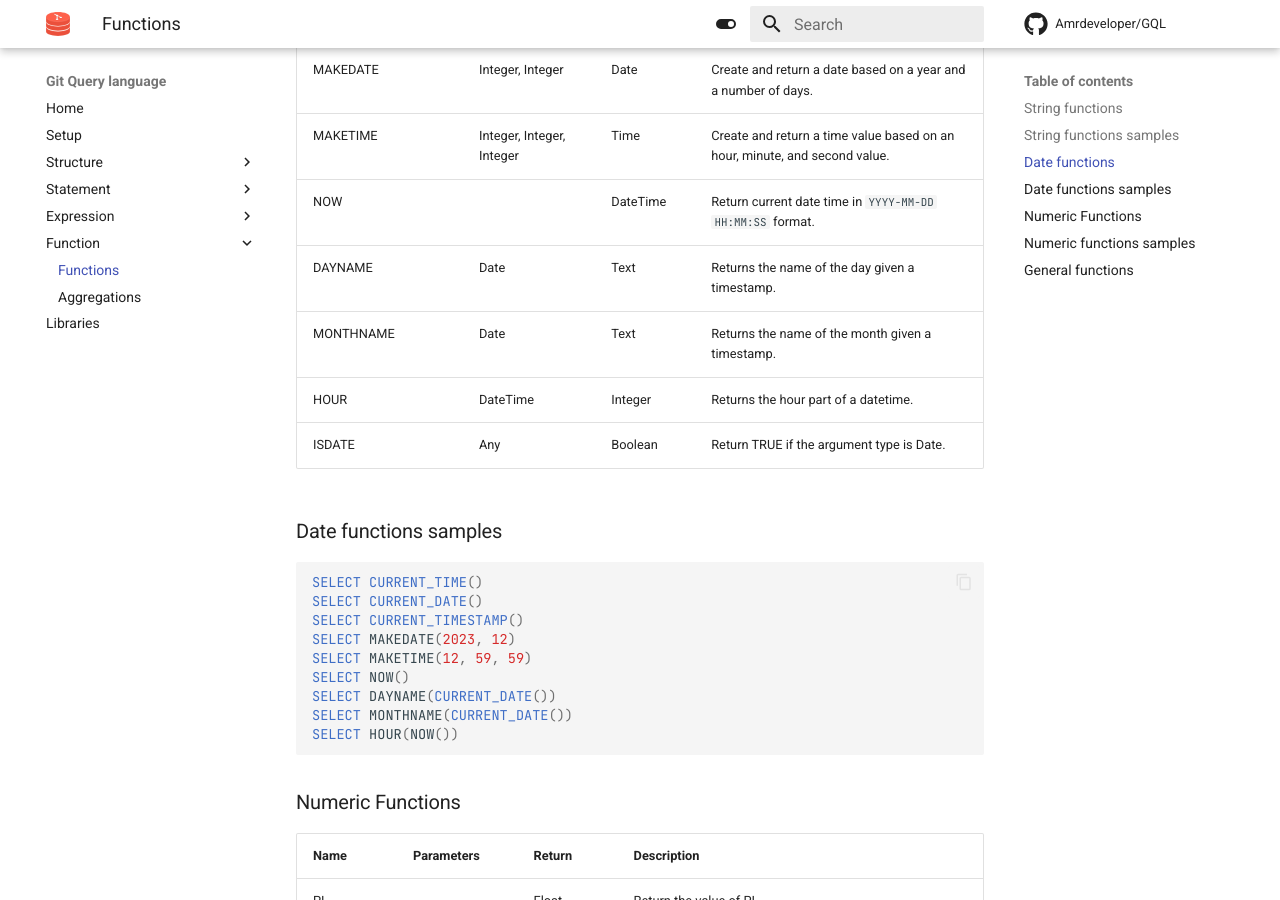
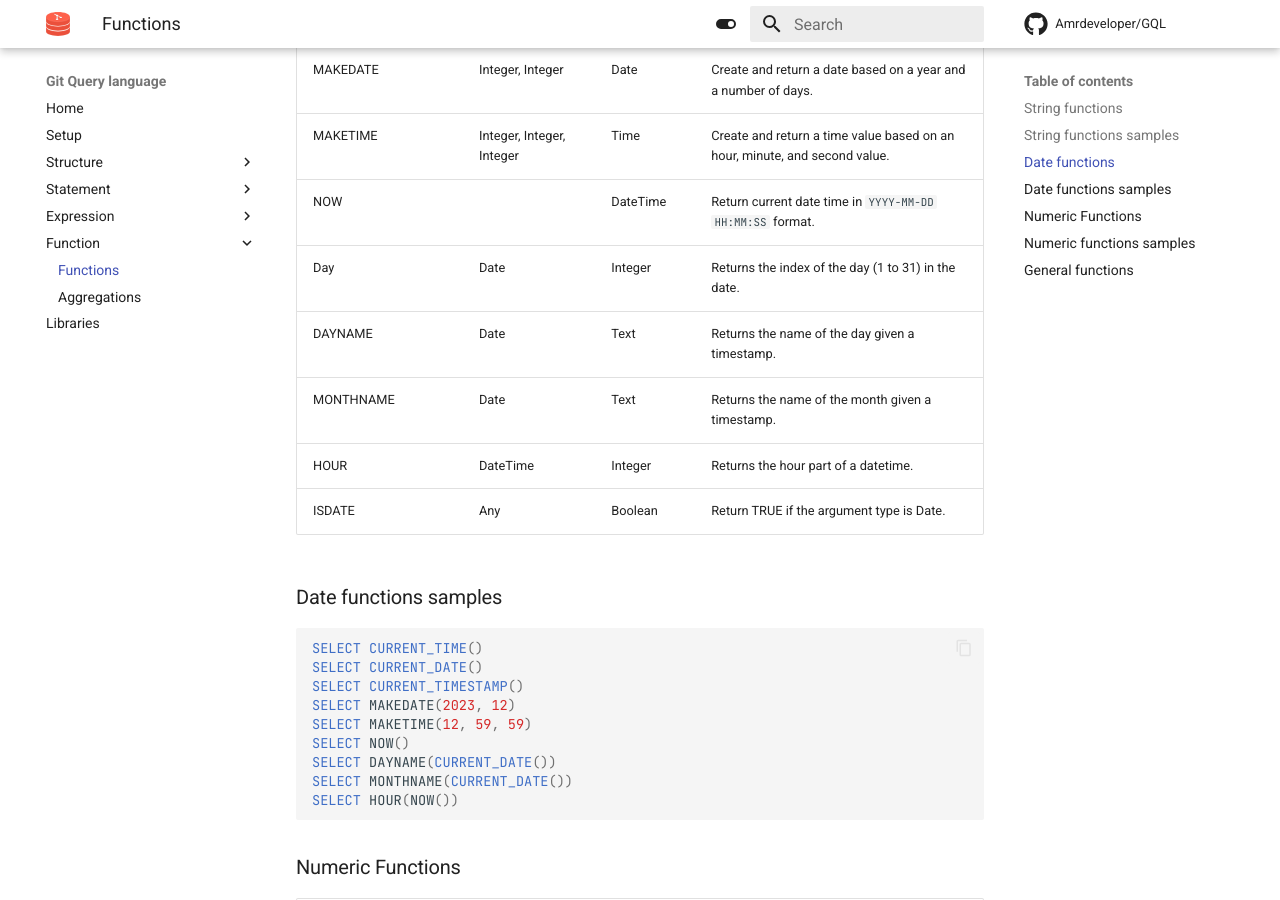
Before and after one commit to AmrDeveloper/GQL, an MkDocs documentation site: the page built from docs/function/functions.md, in a window 1280 px wide and 900 px high, scrolled down 2548 px. Built offline with MkDocs 1.6.1 and Material for MkDocs 9.7.7, drawn with Linux system fonts in a browser that asks for light colours; comment, search, counter and statistics services are not loaded.

Commit message:
feat: Add `DAY` function in the docs website

```diff
--- a/docs/function/functions.md
+++ b/docs/function/functions.md
@@ -66,6 +66,7 @@ SELECT UNICODE("AmrDeveloper")
 | MAKEDATE          | Integer, Integer          | Date     | Create and return a date based on a year and a number of days.             |
 | MAKETIME          | Integer, Integer, Integer | Time     | Create and return a time value based on an hour, minute, and second value. |
 | NOW               |                           | DateTime | Return current date time in `YYYY-MM-DD HH:MM:SS` format.                  |
+| Day               | Date                      | Integer  | Returns the index of the day (1 to 31) in the date.                        |
 | DAYNAME           | Date                      | Text     | Returns the name of the day given a timestamp.                             |
 | MONTHNAME         | Date                      | Text     | Returns the name of the month given a timestamp.                           |
 | HOUR              | DateTime                  | Integer  | Returns the hour part of a datetime.                                       |
```
